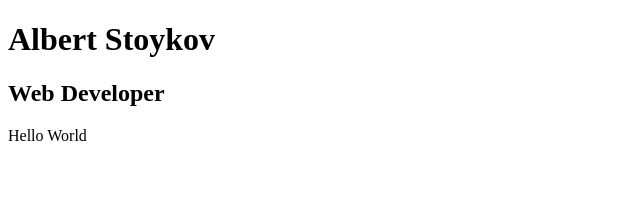
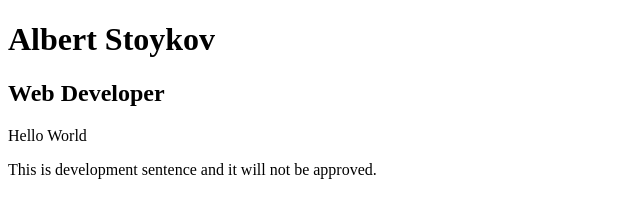
Before and after one commit to AlbertStoykov/Futureproof-Portfolio, a plain HTML site: page index.html in a window 1280 px wide. Shown: the whole page, without its empty margins (0-640 px from the left). Drawn offline with Linux system fonts and the light colour scheme.

Commit message:
Testing commits with a sentence that will not be approved.

```diff
--- a/index.html
+++ b/index.html
@@ -10,5 +10,6 @@
     <h1>Albert Stoykov</h1>
     <h2>Web Developer</h2>
     <p>Hello World</p>
+    <p>This is development sentence and it will not be approved.</p>
 </body>
 </html>
```
